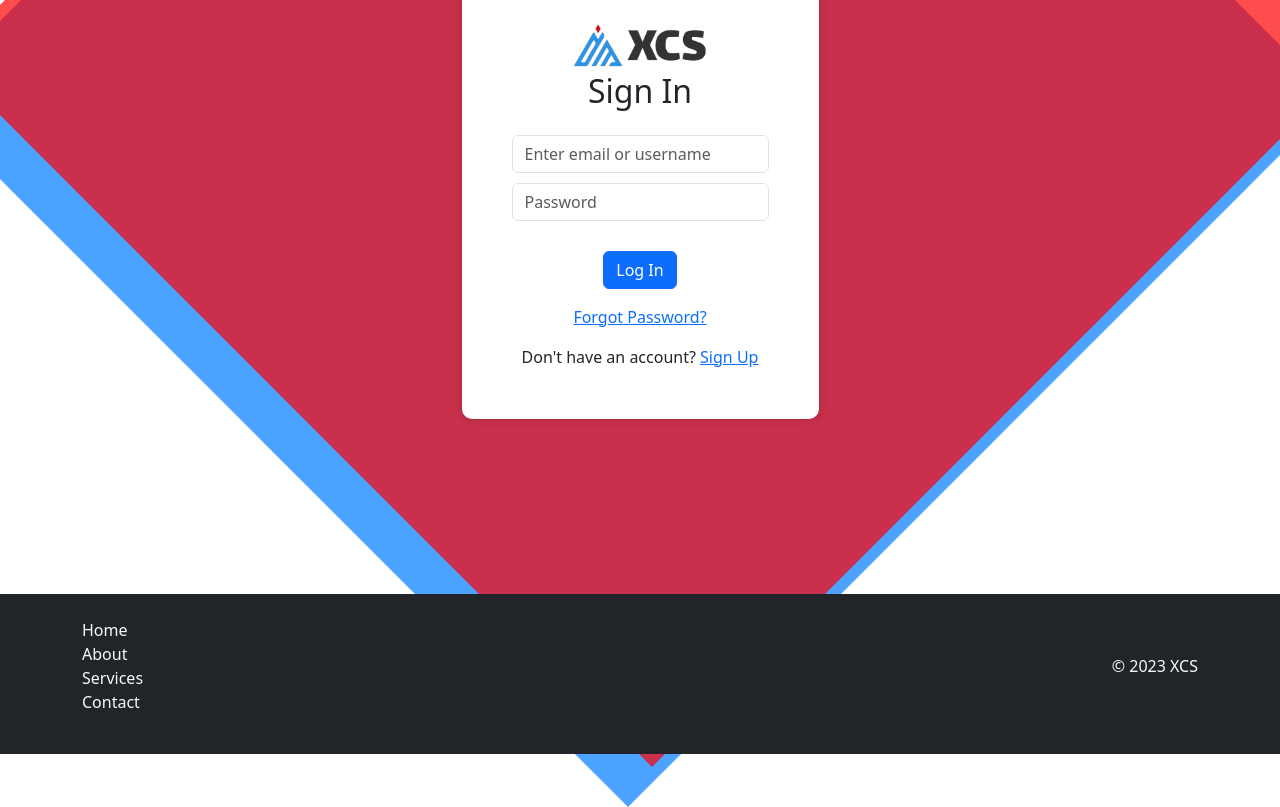
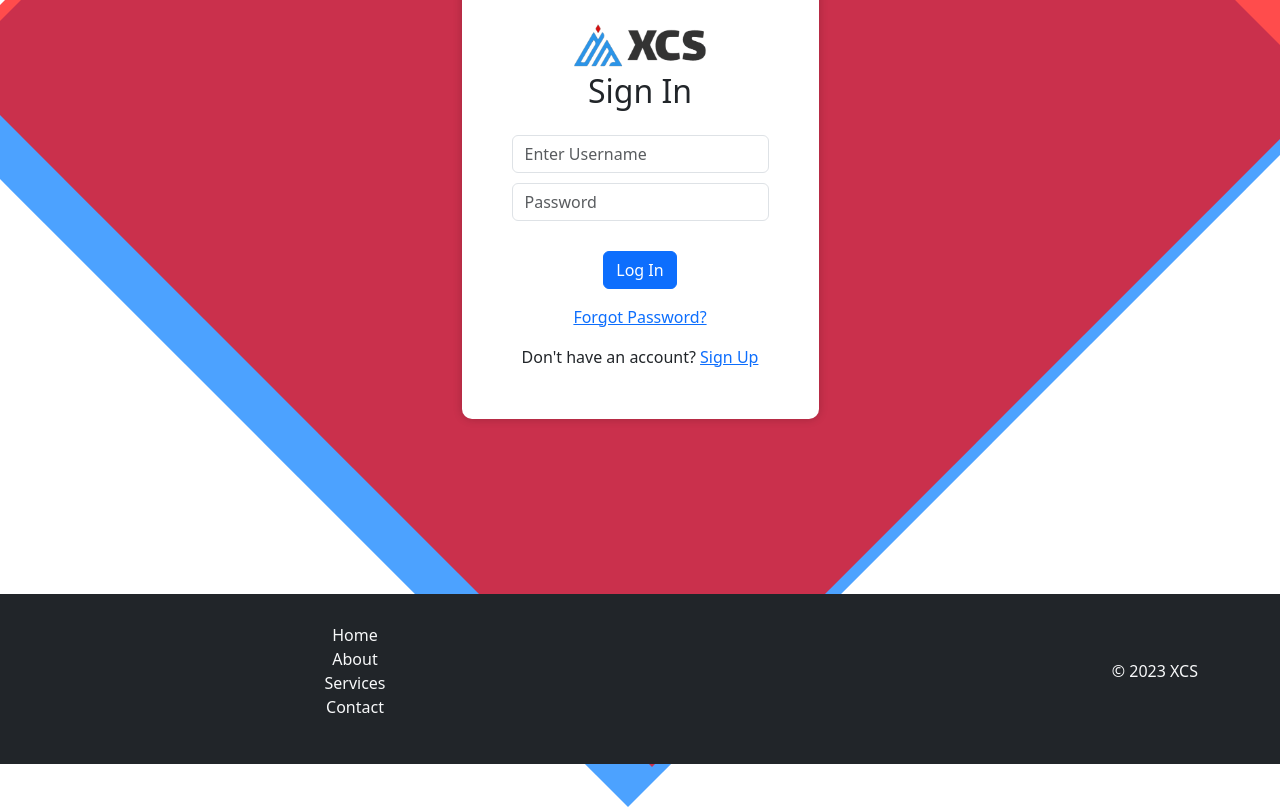
Before and after one commit to kmaule15/xcski-frontend, a React (Create React App) app: page /login in a window 1280 px wide. Shown: the part 320-1127 px from the top of the page. Built offline with nearby package versions, Linux system fonts and the light colour scheme.

Commit message:
Path changes

```diff
--- a/src/components/Footer/Footer.css
+++ b/src/components/Footer/Footer.css
@@ -1,7 +1,7 @@
-.footer {
+footer {
     background-color: #212529;
     color: #fff;
-    padding: 80px 0;
+    padding: 5px ;
     text-align: center;
   }
 
--- a/src/components/Footer/Footer.tsx
+++ b/src/components/Footer/Footer.tsx
@@ -12,9 +12,9 @@ const Footer = () => {
           <div className="col-md-6 ">
             <ul className="list-unstyled">
               <li><a href="./" className="text-light text-decoration-none">Home</a></li>
-              <li><a href="#" className="text-light text-decoration-none">About</a></li>
-              <li><a href="#" className="text-light text-decoration-none">Services</a></li>
-              <li><a href="#" className="text-light text-decoration-none">Contact</a></li>
+              <li><a href="./" className="text-light text-decoration-none">About</a></li>
+              <li><a href="./" className="text-light text-decoration-none">Services</a></li>
+              <li><a href="./" className="text-light text-decoration-none">Contact</a></li>
             </ul>
           </div>
           <div className="col-md-6 text-end">
--- a/src/components/Login/Login.tsx
+++ b/src/components/Login/Login.tsx
@@ -17,7 +17,7 @@ const Login = () => {
 
     try {
 
-      const response = await fetch('http://localhost:3000/users', {
+      const response = await fetch('http://localhost:3000/auth/login', {
         method: 'POST',
         headers: {
           'Content-Type': 'application/json',
@@ -54,7 +54,7 @@ const Login = () => {
           <Form.Control
             type="text"
             name="email"
-            placeholder="Enter email or username"
+            placeholder="Enter Username"
             style={{ maxWidth: '300px' }}
             onChange={(e) => setEmail(e.target.value)}
           />
@@ -62,7 +62,7 @@ const Login = () => {
 
         <Form.Group controlId="formBasicPassword">
           <Form.Control
-            type="password"
+            type="text"
             name="password"
             placeholder="Password"
             style={{ maxWidth: '300px' }}
@@ -75,7 +75,7 @@ const Login = () => {
         </Button>
       </Form>
       <div className="text-center mt-3">
-        <a href="#">Forgot Password?</a>
+        <a href="./">Forgot Password?</a>
       </div>
       <div className="text-center mt-3">
         <span>Don't have an account?</span>{' '}
```
